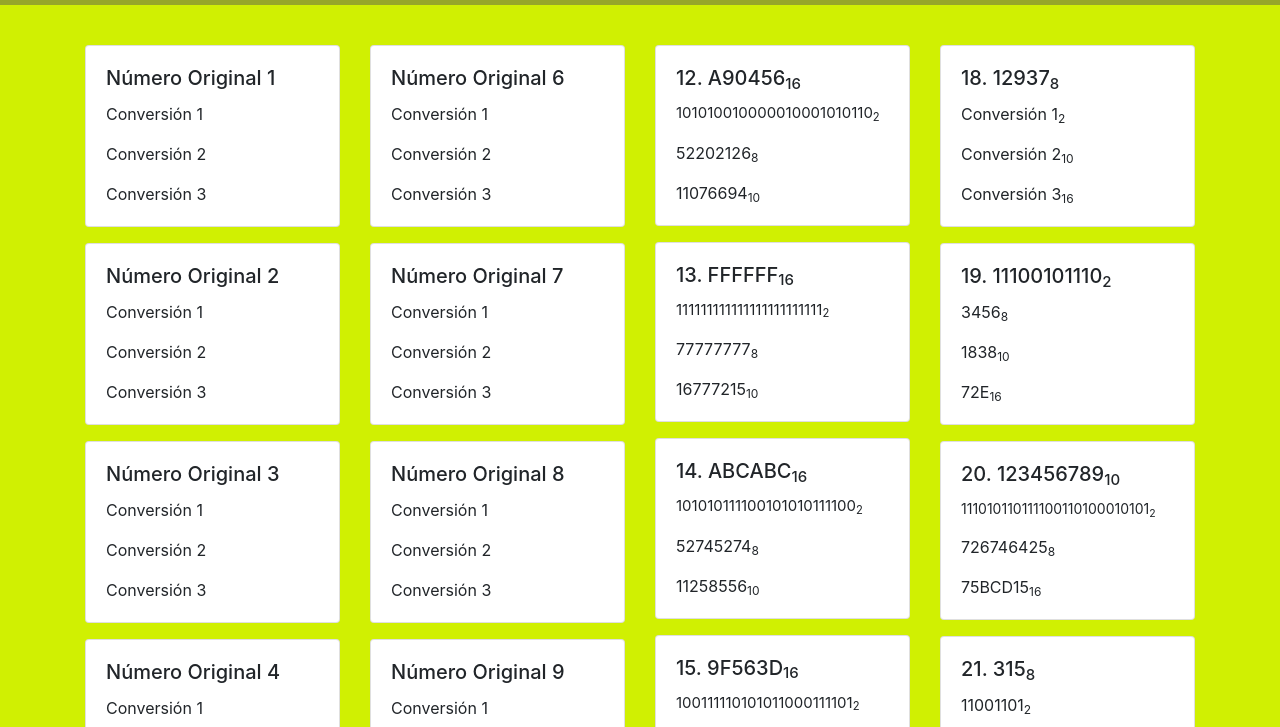
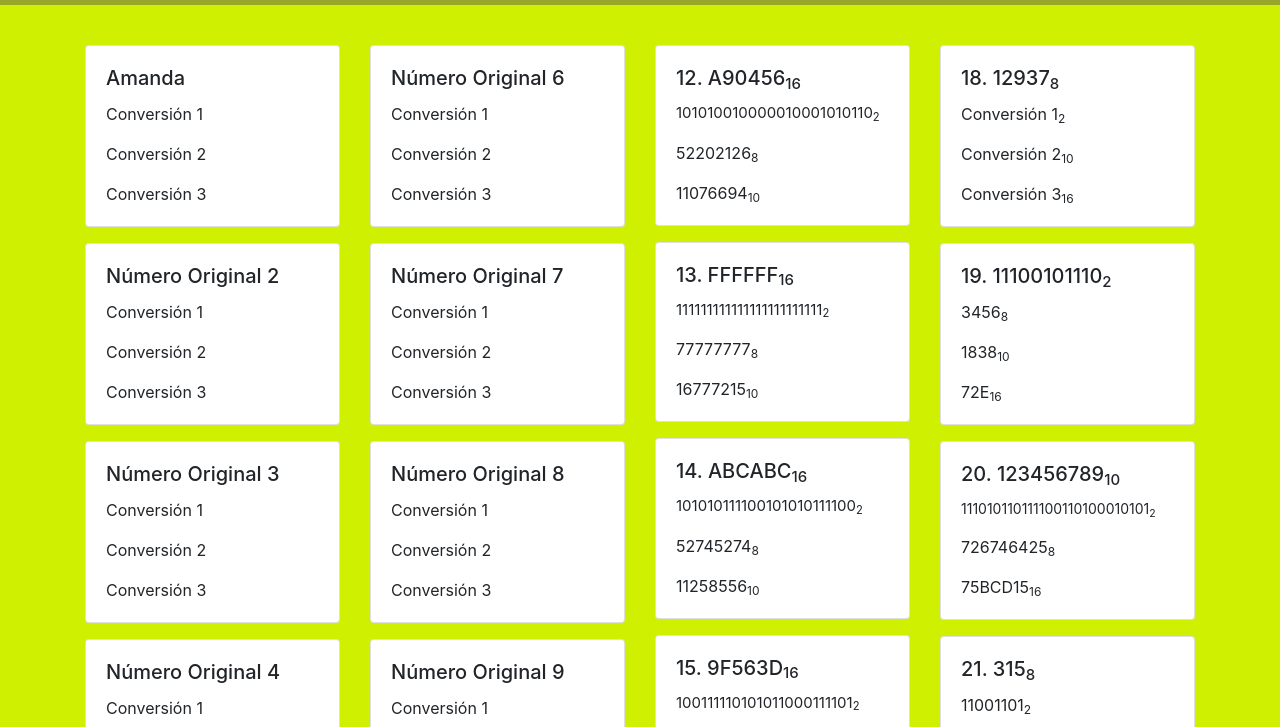
Before and after one commit to ipicado17/ipicado17.github.io, a plain HTML site: page index.html in a window 1280 px wide. Shown: the part 51-778 px from the top of the page. Drawn offline with nearby package versions, Linux system fonts and the light colour scheme.

Commit message:
Prueba 1

```diff
--- a/index.html
+++ b/index.html
@@ -25,7 +25,7 @@
             <div class="col-md-3">
                 <div class="card mt-3">
                     <div class="card-body">
-                        <h5 class="card-title">Número Original 1 </h5>
+                        <h5 class="card-title">Amanda </h5>
                         <p class="card-text">Conversión 1</p>
                         <p class="card-text">Conversión 2</p>
                         <p class="card-text">Conversión 3</p>
```
